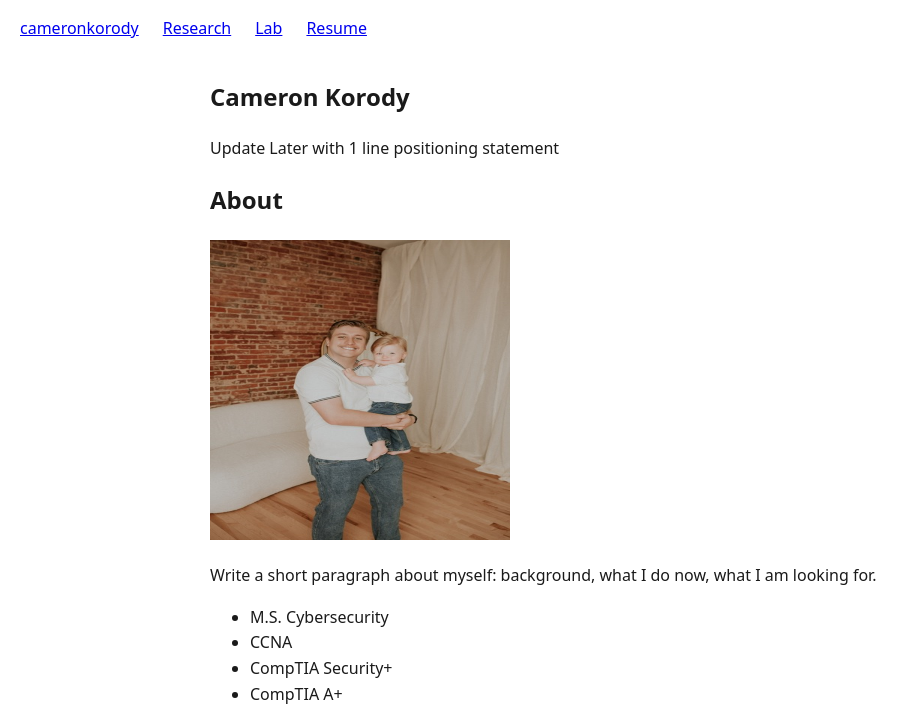
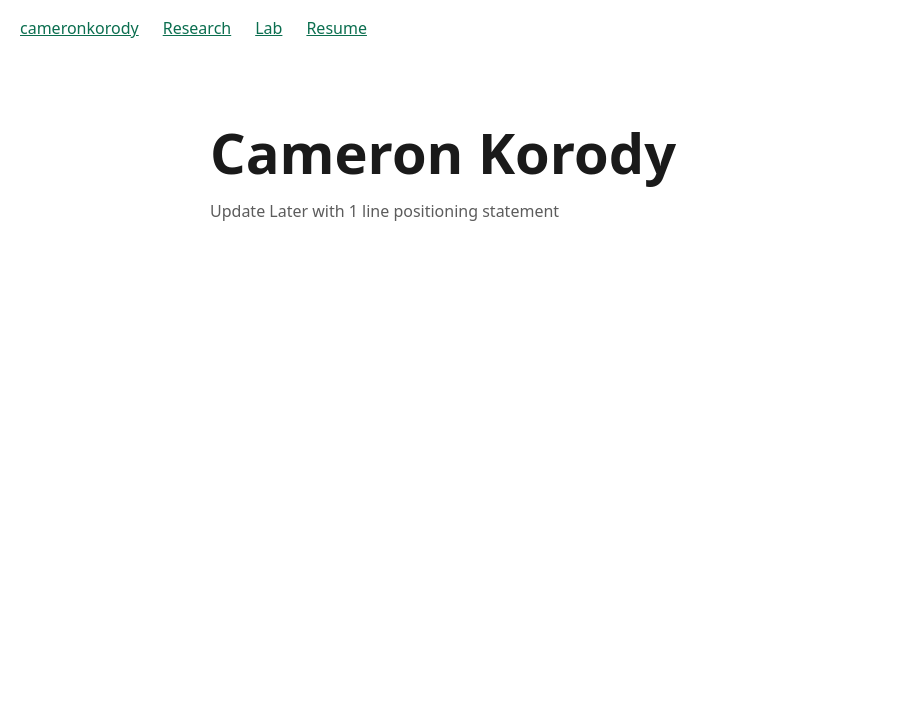
Before and after one commit to CamKorody35/cameronkorody.com, a plain HTML site: page index.html in a window 1280 px wide. Shown: the top 724 px of the page, without its empty margins (0-918 px from the left). Drawn offline with Linux system fonts and the light colour scheme.

Commit message:
Add color variables, dark mode, and intro styling

```diff
--- a/style.css
+++ b/style.css
@@ -6,7 +6,8 @@ body {
     margin: 0;
     font-family: system-ui, -apple-system, "SegoeUI", Roboto, sans-serif;
     line-height: 1.6;
-    color: #1a1a1a;;
+    background: var(--bg);
+    color: var(--text);
 }
 
 main {
@@ -20,3 +21,43 @@ nav {
     gap: 1.5rem;
     padding: 1rem 1.25rem;
 }
+
+:root {
+    --bg: #ffffff;
+    --text: #1a1a1a;
+    --muted: #5c5c5c;
+    --accent: #0b6e4f;
+    --border: #e2e2e2;
+    --card: #f7f7f7;
+}
+
+@media (prefers-color-scheme: dark) {
+    :root {
+        --bg: #0f1115;;
+        --text: #e6e6e6;
+        --muted: #a0a0a0;
+        --accent: #3ddc97;
+        --border: #2a2e36;
+        --card: #171a20;
+    }
+}
+
+main > section:first-child {
+   padding: 4rem 0 34rem;
+}
+
+h1 {
+    font-size: clamp(2.25rem, 6vw, 3.5rem);
+    line-height: 1.1;
+    margin: 0 0 0.5rem;
+}
+
+main > section:first-child p {
+    font-size: 1.25 rem;
+    color: var(--muted);
+    max-width: 40ch;;
+}
+
+a {
+    color: var(--accent);
+}
```
